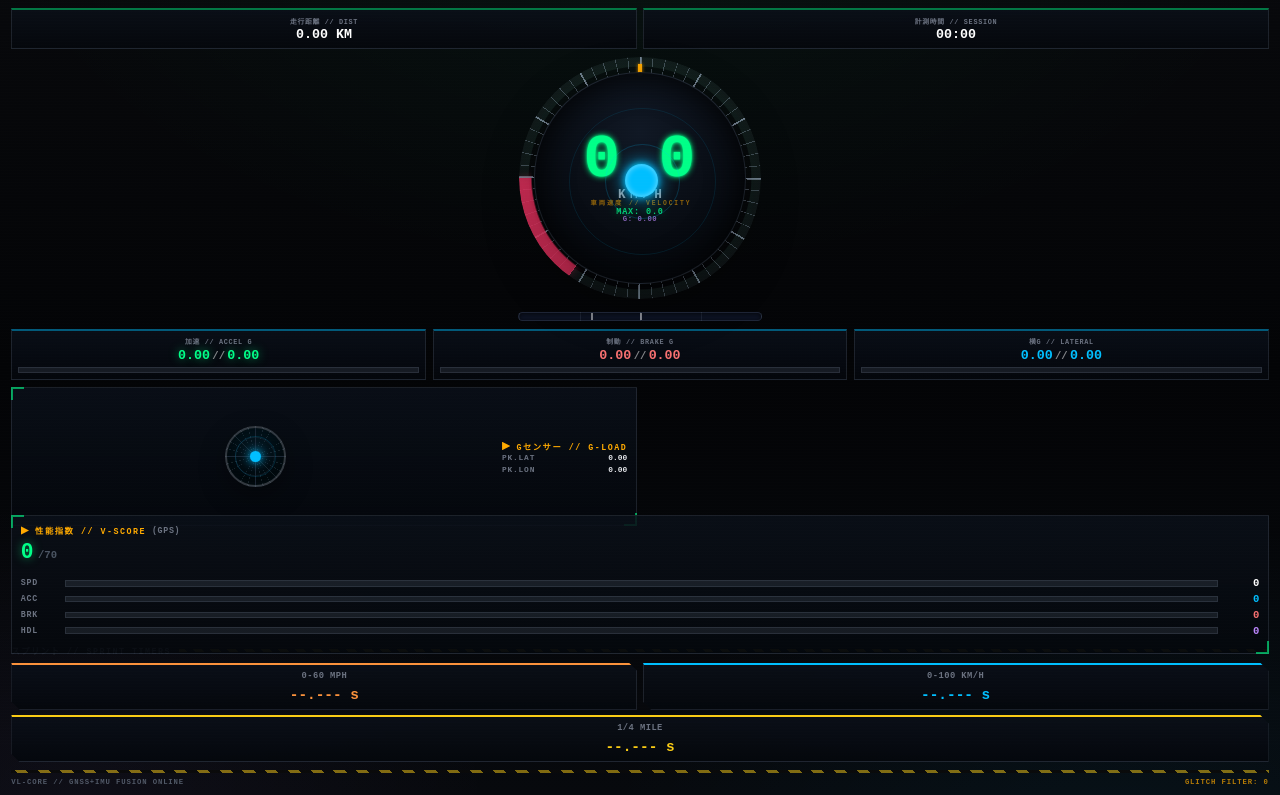
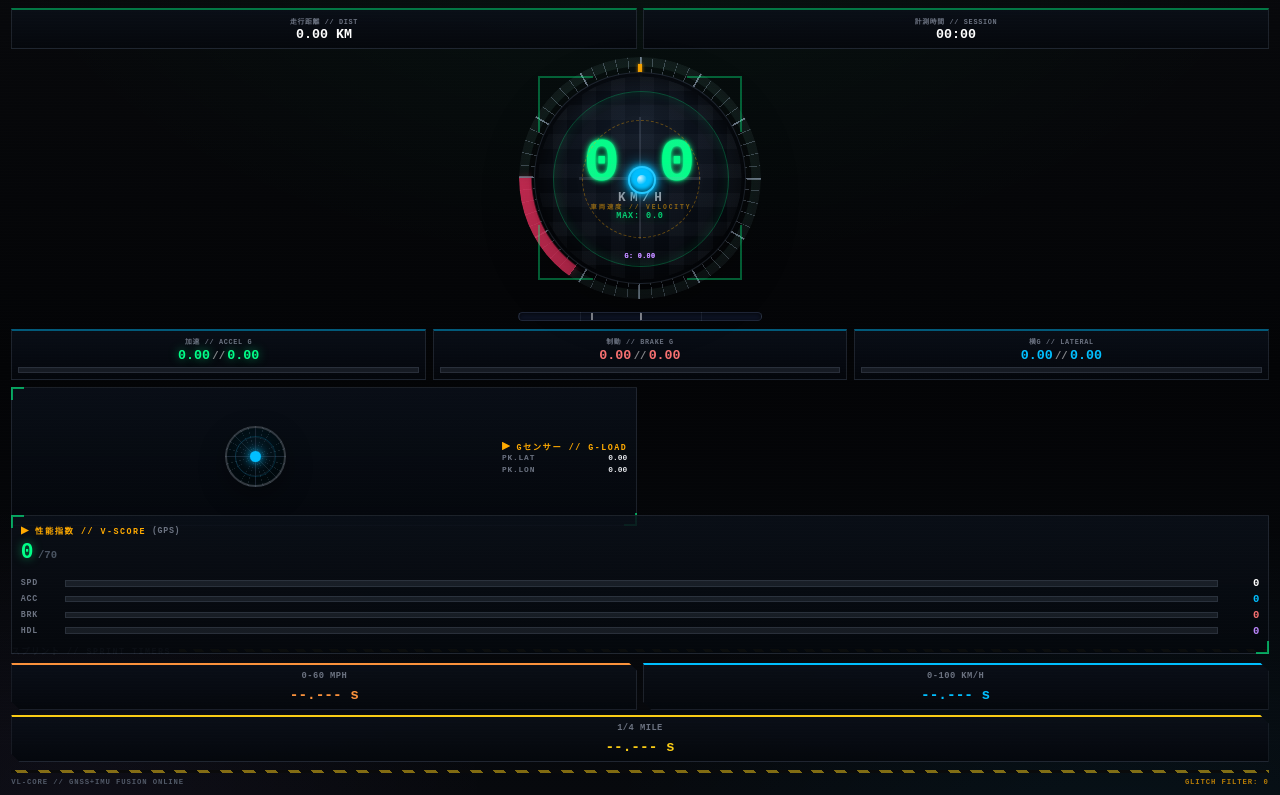
Before and after one commit to ShinRasetsu/Velocity-Lab, a plain HTML site: page index.html in a window 1280 px wide. Shown: the part 56-851 px from the top of the page. Drawn offline with Linux system fonts and the light colour scheme.

Commit message:
Velocity-Lab PWA Update: ~0,4datetime:~4,2datetime:~6,2 [~8,2datetime:~10,2datetime:~12,2]

```diff
--- a/index.html
+++ b/index.html
@@ -399,47 +399,120 @@ html {
             box-shadow: inset 0 0 0.14em rgba(0,0,0,0.85), 0 20px 50px rgba(0,0,0,0.4);
         }
 
-        /* G-load vector: moves inside gauge showing lat/long G */
+        /* ── GUNDAM G-METER: Tactical G-Ball ───────────────────────── */
+        .g-meter {
+            position: absolute; inset: 0.08em;
+            pointer-events: none; z-index: 2;
+        }
+        /* Reticle grid */
+        .g-meter-grid {
+            position: absolute; inset: 0; border-radius: 50%;
+            background-image:
+                repeating-linear-gradient(0deg, transparent, transparent 0.06em, rgba(148,163,184,0.04) 0.06em, rgba(148,163,184,0.04) 0.12em),
+                repeating-linear-gradient(90deg, transparent, transparent 0.06em, rgba(148,163,184,0.04) 0.06em, rgba(148,163,184,0.04) 0.12em);
+            -webkit-mask: radial-gradient(circle, black 70%, transparent 71%);
+            mask: radial-gradient(circle, black 70%, transparent 71%);
+        }
+        /* Cardinal crosshair */
+        .g-meter-cross {
+            position: absolute; inset: 0;
+            display: flex; align-items: center; justify-content: center;
+        }
+        .g-meter-cross::before,
+        .g-meter-cross::after {
+            content: "";
+            position: absolute;
+            background: rgba(148,163,184,0.18);
+        }
+        .g-meter-cross::before { width: 0.012em; height: 60%; }
+        .g-meter-cross::after  { width: 60%; height: 0.012em; }
+        /* Corner brackets at 45° */
+        .g-meter-corners {
+            position: absolute; inset: 0;
+        }
+        .g-meter-corners::before,
+        .g-meter-corners::after,
+        .g-meter-corners span::before,
+        .g-meter-corners span::after {
+            content: "";
+            position: absolute;
+            width: 0.22em; height: 0.22em;
+            border: 2px solid rgba(0,255,136,0.35);
+            border-radius: 0;
+        }
+        .g-meter-corners::before { top: 0; left: 0; border-right: none; border-bottom: none; }
+        .g-meter-corners::after  { top: 0; right: 0; border-left: none; border-bottom: none; }
+        .g-meter-corners span::before { bottom: 0; left: 0; border-right: none; border-top: none; }
+        .g-meter-corners span::after  { bottom: 0; right: 0; border-left: none; border-top: none; }
+        /* G-limit circle (1.5G) */
+        .g-meter-limit {
+            position: absolute; top: 50%; left: 50%;
+            width: 0.72em; height: 0.72em;
+            margin: -0.36em 0 0 -0.36em;
+            border-radius: 50%;
+            border: 1px solid rgba(0,255,136,0.25);
+            box-shadow: inset 0 0 0.05em rgba(0,255,136,0.1);
+        }
+        /* Warning circle (1.0G) */
+        .g-meter-warn {
+            position: absolute; top: 50%; left: 50%;
+            width: 0.48em; height: 0.48em;
+            margin: -0.24em 0 0 -0.24em;
+            border-radius: 50%;
+            border: 1px dashed rgba(255,170,0,0.35);
+        }
+        /* Moving G-vector ball */
         .g-vector {
             position: absolute;
             top: 50%; left: 50%;
-            width: 0.12em; height: 0.12em;
-            margin: -0.06em 0 0 -0.06em;
+            width: 0.1em; height: 0.1em;
+            margin: -0.05em 0 0 -0.05em;
             border-radius: 50%;
             background: var(--cyan);
             box-shadow:
-                0 0 0.03em var(--cyan),
-                0 0 0.08em var(--cyan),
-                inset 0 0 0.02em rgba(255,255,255,0.3);
-            border: 2px solid rgba(255,255,255,0.2);
+                0 0 0.025em var(--cyan),
+                0 0 0.06em var(--cyan),
+                inset 0 -0.01em 0.015em rgba(0,0,0,0.5);
+            border: 2px solid rgba(255,255,255,0.15);
             pointer-events: none;
-            transition: transform 50ms linear;
+            transition: transform 40ms linear;
             will-change: transform;
-            z-index: 2;
+            z-index: 3;
         }
         .g-vector::before {
             content: "";
             position: absolute;
             top: 50%; left: 50%;
-            width: 0.3em; height: 0.3em;
-            margin: -0.15em 0 0 -0.15em;
+            width: 0.04em; height: 0.04em;
+            margin: -0.02em 0 0 -0.02em;
             border-radius: 50%;
-            border: 1px solid rgba(0,191,255,0.2);
-        }
-        .g-vector::after {
-            content: "";
+            background: radial-gradient(circle at 30% 30%, rgba(255,255,255,0.8), transparent 70%);
+        }
+        /* Vector trail (motion blur) */
+        .g-vector-trail {
             position: absolute;
             top: 50%; left: 50%;
-            width: 0.6em; height: 0.6em;
-            margin: -0.3em 0 0 -0.3em;
+            width: 0.1em; height: 0.1em;
+            margin: -0.05em 0 0 -0.05em;
             border-radius: 50%;
-            border: 1px solid rgba(0,191,255,0.1);
-        }
-        .gauge-g-mag {
-            margin-top: 0.015em;
-            font-size: 0.03em; font-weight: 700;
-            letter-spacing: 0.08em; text-transform: uppercase;
-            opacity: 0.7;
+            background: linear-gradient(135deg, var(--cyan), transparent 60%);
+            opacity: 0;
+            pointer-events: none;
+            z-index: 2;
+        }
+        .g-vector-trail.active { opacity: 0.4; animation: g-trail 120ms linear infinite; }
+        @keyframes g-trail { to { transform: scale(3); opacity: 0; } }
+        /* G-magnitude arc indicator */
+        .g-mag-arc {
+            position: absolute; inset: 0.08em; border-radius: 50%;
+            pointer-events: none; z-index: 1;
+        }
+        .g-mag-arc span {
+            position: absolute; bottom: 0.04em; left: 50%;
+            transform: translateX(-50%);
+            font-size: 0.028em; font-weight: 800; letter-spacing: 0.05em;
+            color: var(--purple); text-transform: uppercase;
+            text-shadow: 0 0 0.02em var(--purple);
         }
 
         .speed-readout {
@@ -800,13 +873,21 @@ html {
                 <div class="gauge-redline" aria-hidden="true"></div>
                 <div id="peak-marker" class="peak-marker" aria-hidden="true"></div>
 <div class="gauge-core" aria-hidden="true"></div>
-                <div id="g-vector" class="g-vector" aria-hidden="true"></div>
-<div class="speed-readout" id="speed-gauge-btn" aria-label="Reset run">
+                <div class="g-meter" aria-hidden="true">
+                    <div class="g-meter-grid"></div>
+                    <div class="g-meter-cross"></div>
+                    <div class="g-meter-corners"><span></span></div>
+                    <div class="g-meter-limit"></div>
+                    <div class="g-meter-warn"></div>
+                    <div id="g-vector-trail" class="g-vector-trail"></div>
+                    <div id="g-vector" class="g-vector"></div>
+                    <div class="g-mag-arc"><span id="g-magnitude-arc">G: 0.00</span></div>
+                </div>
+                <div class="speed-readout" id="speed-gauge-btn" aria-label="Reset run">
                     <span id="speed-display" class="speed-base font-extrabold lcd-text spd-green" aria-live="polite" aria-atomic="true">0.0</span>
                     <span class="speed-unit">KM/H</span>
                     <span class="gauge-caption">車両速度 // VELOCITY</span>
                     <span id="max-speed-gauge" class="gauge-max-speed lcd-text spd-green">MAX: 0.0</span>
-                    <span id="g-magnitude" class="gauge-g-mag lcd-text clr-purple">G: 0.00</span>
                 </div>
             </div>
             <div class="speed-track" aria-hidden="true">
@@ -1013,6 +1094,8 @@ let lastRenderTime  = performance.now();
             // Live G-Meter
             gDot:         document.getElementById('g-dot'),
             gVector:      document.getElementById('g-vector'),
+            gVectorTrail: document.getElementById('g-vector-trail'),
+            gMagnitudeArc: document.getElementById('g-magnitude-arc'),
             liveLatG:     document.getElementById('live-lat-g'),
             liveLonG:     document.getElementById('live-lon-g'),
             liveLatGMax:  document.getElementById('live-lat-g-max'),
@@ -1038,8 +1121,7 @@ let lastRenderTime  = performance.now();
             vbarAcc:      document.getElementById('vbar-acc'),
             vbarBrk:      document.getElementById('vbar-brk'),
             vbarHdl:      document.getElementById('vbar-hdl'),
-            maxSpeedGauge: document.getElementById('max-speed-gauge'),
-            gMagnitude:    document.getElementById('g-magnitude')
+            maxSpeedGauge: document.getElementById('max-speed-gauge')
         };
 
         const prev = {
@@ -1047,7 +1129,7 @@ let lastRenderTime  = performance.now();
             peakG: null, t0_60: null, t0_100: null, t100_200: null, tQuarter: null, t100_0: null,
             brakeScore: null, updateRate: null, status: null,
             vTot: -1, vSpd: -1, vAcc: -1, vBrk: -1, vHdl: -1,
-            liveLatG: null, liveLonG: null, liveLatGMax: null, liveLonGMax: null, brakeLiveMax: null, gDot: null, gVector: null, gMagnitude: null, accuracy: null,
+            liveLatG: null, liveLonG: null, liveLatGMax: null, liveLonGMax: null, brakeLiveMax: null, gDot: null, gVector: null, gVectorTrail: null, gMagnitudeArc: null, accuracy: null,
             // Gundam HUD additions
             distKm: null, sessClock: null, brakeLive: null,
             accelBar: null, brakeBar: null, latBar: null, peakDeg: null,
@@ -1573,10 +1655,16 @@ let lastRenderTime  = performance.now();
             const gv  = `translate(${emX.toFixed(3)}em, ${emY.toFixed(3)}em)`;
             if (prev.gVector !== gv) { dom.gVector.style.transform = gv; prev.gVector = gv; }
 
-            // G-magnitude display
+            // Trail follows vector with slight delay (opacity when moving)
+            const trailOn = (Math.abs(uiLatG) > 0.05 || Math.abs(uiLongG) > 0.05);
+            if (prev.gVectorTrail !== trailOn) { dom.gVectorTrail.classList.toggle("active", trailOn); prev.gVectorTrail = trailOn; }
+            if (trailOn) dom.gVectorTrail.style.transform = gv;
+
+            // G-magnitude arc display
             const gMag = Math.hypot(uiLatG, uiLongG);
             const gMagStr = fmt2.format(gMag);
             if (prev.gMagnitude !== gMagStr) { dom.gMagnitude.textContent = "G: " + gMagStr; prev.gMagnitude = gMagStr; }
+            if (prev.gMagnitudeArc !== gMagStr) { dom.gMagnitudeArc.textContent = "G: " + gMagStr; prev.gMagnitudeArc = gMagStr; }
 
             // ── Gundam HUD live telemetry ─────────────────────────────────────
             // Session clock (mm:ss since tracking init)
```
